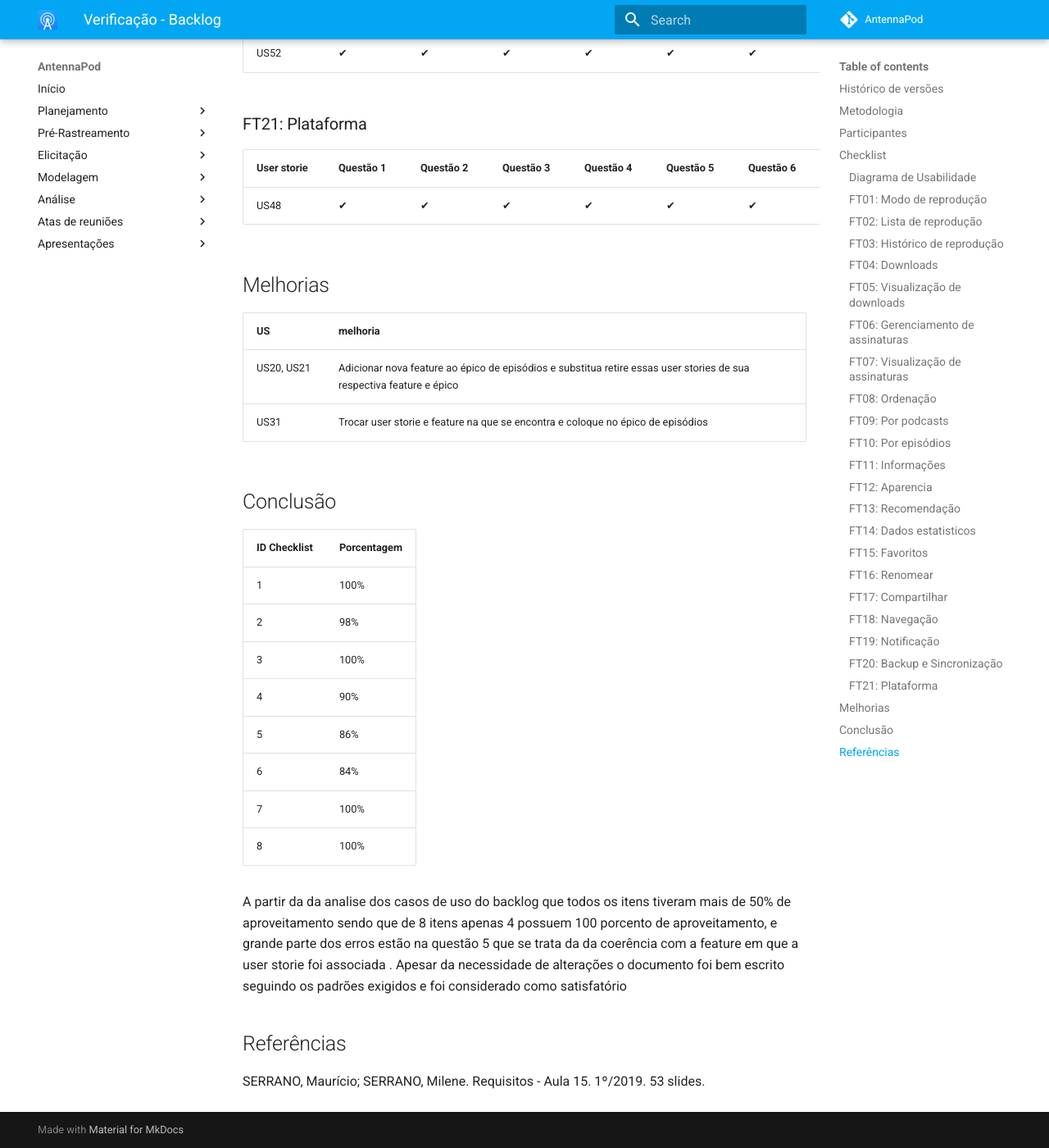
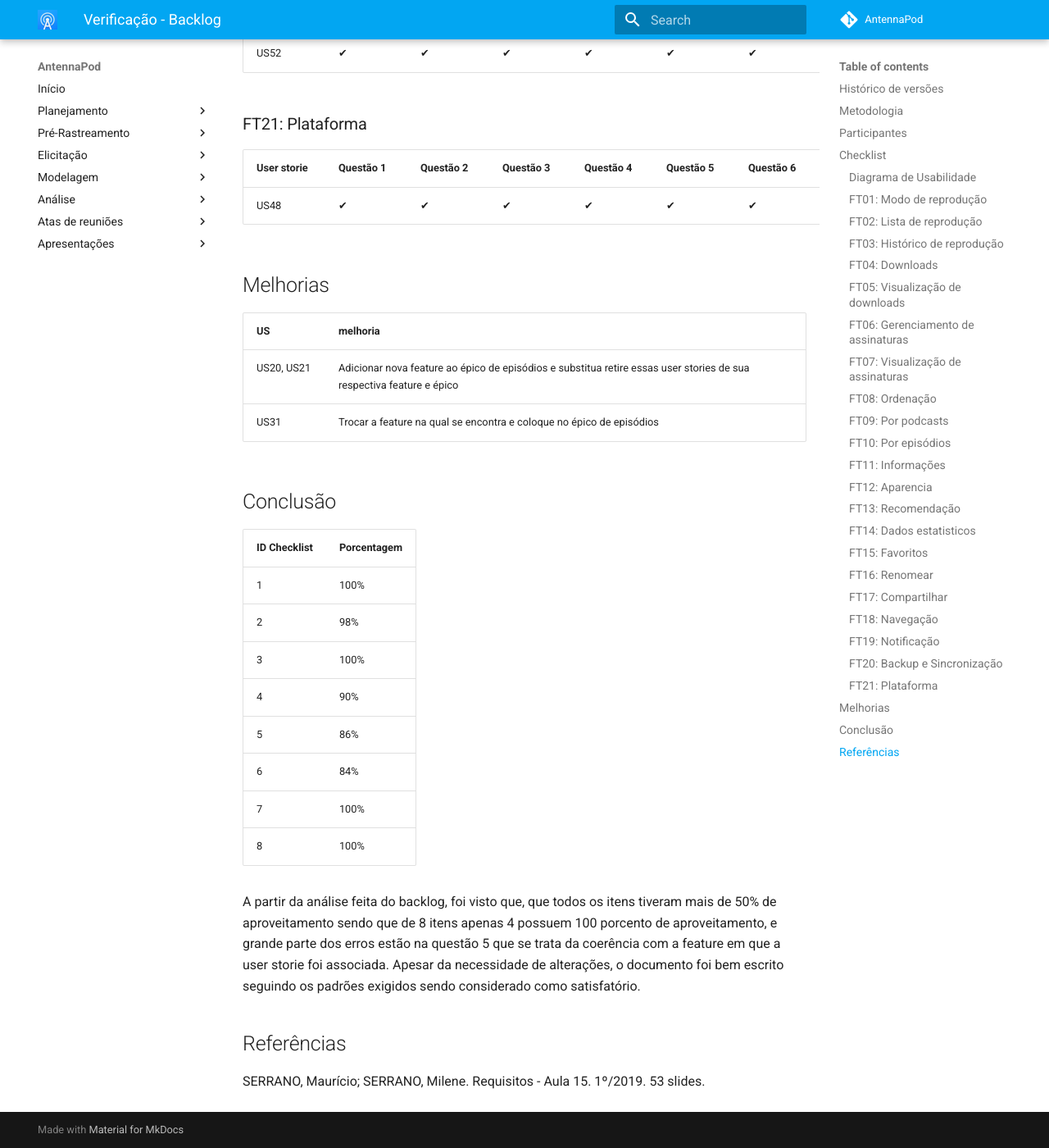
Before and after one commit to Requisitos-de-Software/2021.2-AntennaPod, an MkDocs documentation site: the page built from docs/analise/verificacao/verificacao-backlog.md, in a window 1280 px wide and 1400 px high, scrolled down 6370 px. Shown: the whole window at 82% size. Built offline with MkDocs 1.6.1 and Material for MkDocs 9.7.7, drawn with Linux system fonts in a browser that asks for light colours; comment, search, counter and statistics services are not loaded.

Commit message:
:pencil: (#66) corrigindo erros na conclusão

```diff
--- a/docs/analise/verificacao/verificacao-backlog.md
+++ b/docs/analise/verificacao/verificacao-backlog.md
@@ -215,7 +215,7 @@
 | US         | melhoria                                                                                                             |
 | ---------- | -------------------------------------------------------------------------------------------------------------------- |
 | US20, US21 | Adicionar nova feature ao épico de episódios e substitua retire essas user stories de sua respectiva feature e épico |
-| US31       | Trocar user storie e feature na que se encontra e coloque no épico de episódios                                      |
+| US31       | Trocar a feature na qual se encontra e coloque no épico de episódios                                      |
 
 ## Conclusão
 
@@ -230,7 +230,7 @@
 | 7            | 100%        |
 | 8            | 100%        |
 
-A partir da da analise dos casos de uso do backlog que todos os itens tiveram mais de 50% de aproveitamento sendo que de 8 itens apenas 4 possuem 100 porcento de aproveitamento, e grande parte dos erros estão na questão 5 que se trata da da coerência com a feature em que a user storie foi associada . Apesar da necessidade de alterações o documento foi bem escrito seguindo os padrões exigidos e foi considerado como satisfatório
+A partir da análise feita do backlog, foi visto que, que todos os itens tiveram mais de 50% de aproveitamento sendo que de 8 itens apenas 4 possuem 100 porcento de aproveitamento, e grande parte dos erros estão na questão 5 que se trata  da coerência com a feature em que a user storie foi associada. Apesar da necessidade de alterações, o documento foi bem escrito seguindo os padrões exigidos sendo considerado como satisfatório.
 
 
 
```
